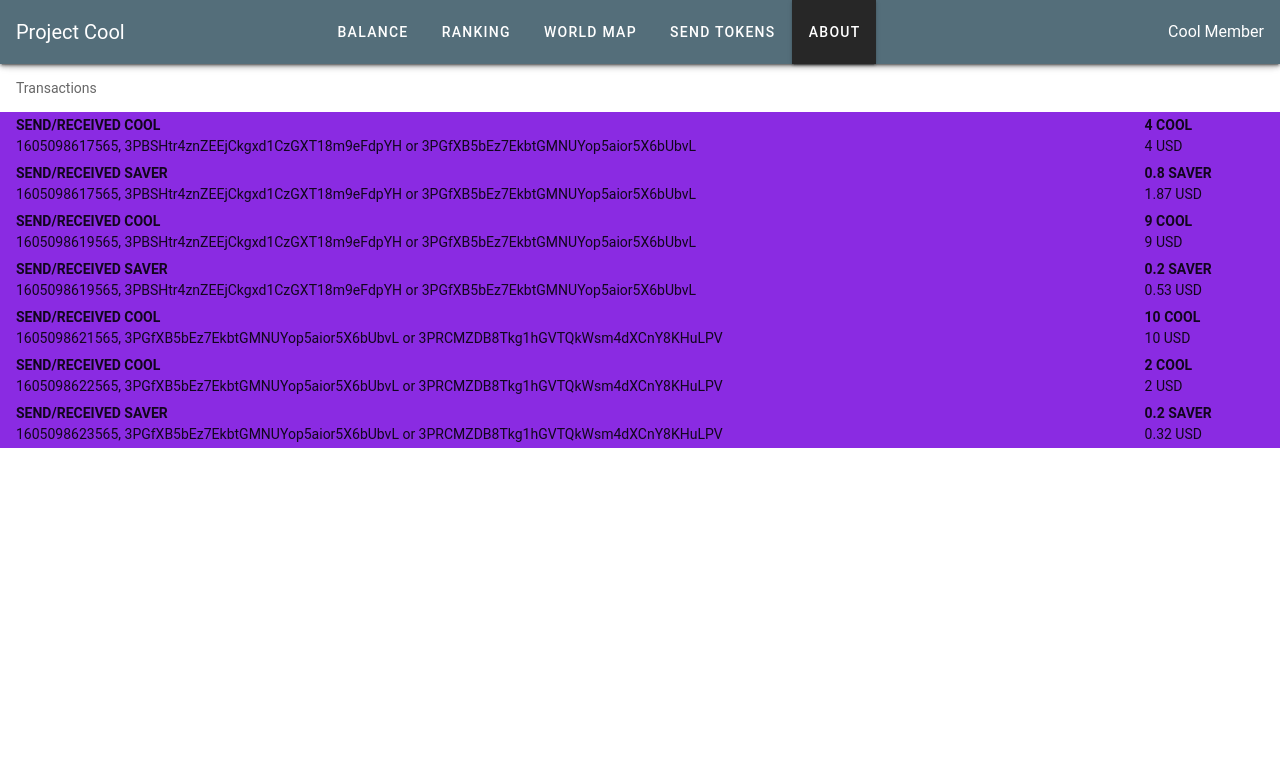
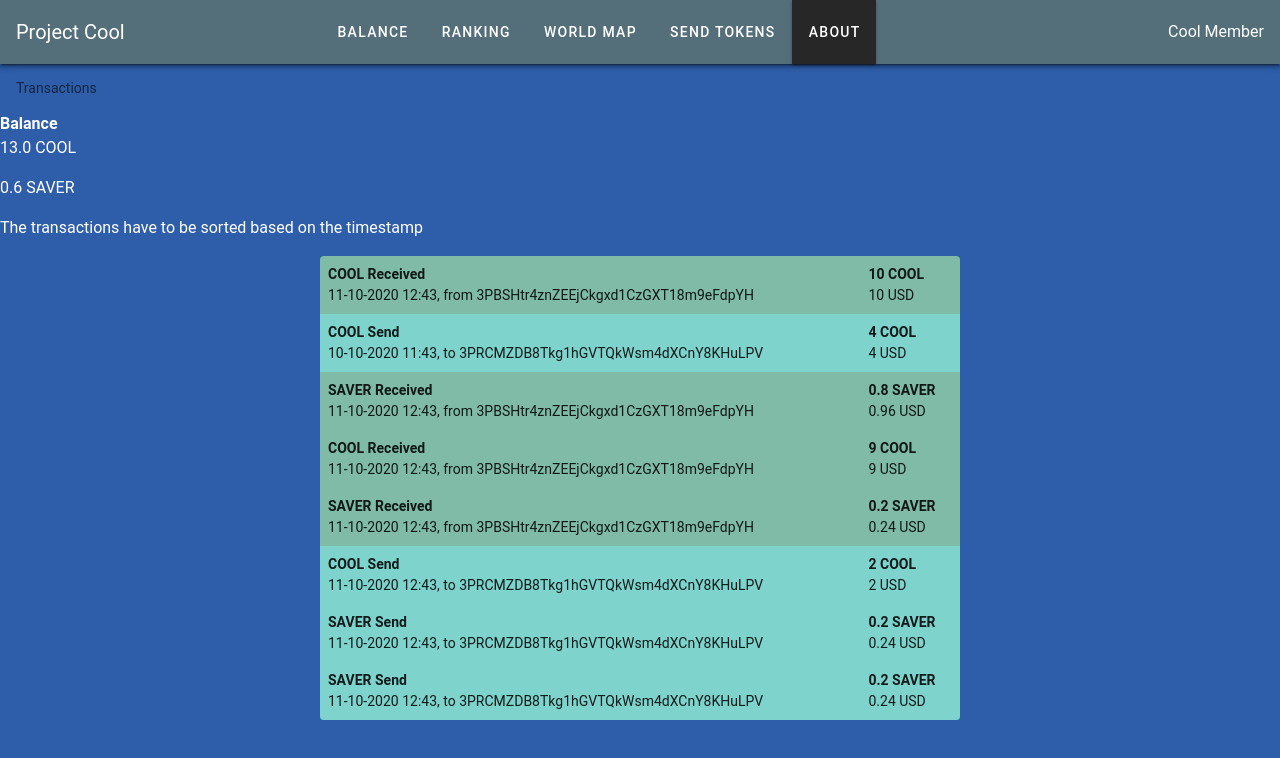
Before and after one commit to NicoleKuong/Team-cool-project, a Vue app in the folder project-cool/: page /transactions in a window 1280 px wide. Shown: the top 758 px of the page. Built offline with nearby package versions, Linux system fonts and the light colour scheme; the HTML template or start-up script is replaced by a standard one.

Commit message:
added a balance and shows the transactions correctly

```diff
--- a/project-cool/src/App.vue
+++ b/project-cool/src/App.vue
@@ -8,10 +8,10 @@
 </template>
 
 <script>
-import NavigationBar from "./components/NavigationBar";
+import NavigationBar from './components/NavigationBar';
 
 export default {
-  name: "App",
+  name: 'App',
 
   components: {
     NavigationBar,
@@ -22,3 +22,10 @@ export default {
   }),
 };
 </script>
+
+<style scoped>
+* {
+  background-color: #2e5eaa;
+  color: white;
+}
+</style>
--- a/project-cool/src/components/Transactions.vue
+++ b/project-cool/src/components/Transactions.vue
@@ -1,17 +1,30 @@
 <template>
   <div>
     <v-subheader>Transactions</v-subheader>
-    <v-simple-table>
+    <h4>Balance</h4>
+    <p>{{ getBalance('COOL') }} COOL</p>
+    <p>{{ getBalance('SAVER') }} SAVER</p>
+    <p>The transactions have to be sorted based on the timestamp</p>
+
+    <v-simple-table width="50%">
       <template v-slot:default>
         <tbody v-for="tx in transactionData" :key="tx">
-          <tr>
-            <td>
-              <h4>SEND/RECEIVED {{ tx.tokenName }}</h4>
-              <p>{{ tx.timestamp }}, {{ tx.sender }} or {{ tx.recipient }}</p>
+          <tr :class="getCssTransactionStatus(tx.sender, tx.recipient)">
+            <td class="pa-2">
+              <h4 :class="tx.tokenName">
+                {{ tx.tokenName }}
+                {{ getTransactionStatus(tx.sender, tx.recipient) }}
+              </h4>
+              <p class="ma-0">
+                {{ convertTimestamp(tx.timestamp) }},
+                {{ getToOrFromAddress(tx.sender, tx.recipient) }}
+              </p>
             </td>
-            <td>
+            <td class="pa-2">
               <h4>{{ tx.amount }} {{ tx.tokenName }}</h4>
-              <p>{{ convertTokenToUSD(tx.tokenName, tx.amount) }} USD</p>
+              <p class="ma-0">
+                {{ convertTokenToUSD(tx.tokenName, tx.amount) }} USD
+              </p>
             </td>
           </tr>
         </tbody>
@@ -26,35 +39,79 @@ import transactionData from '../data/transactionData.json';
 export default {
   name: 'Transactions',
   methods: {
+    getBalance(token) {
+      let balance = 0;
+
+      for (let i = 0; i < this.transactionData.length; i++) {
+        let { tokenName, amount, recipient, sender } = this.transactionData[i];
+
+        if (token == tokenName && this.userAddress == recipient) balance += amount;
+        else if (token == tokenName && this.userAddress == sender) balance -= amount;
+      }
+
+      return balance.toFixed(1);
+    },
+    convertTimestamp(timestamp) {
+      let date = new Date(timestamp);
+      return `${date.getDate()}-${date.getMonth()}-${date.getFullYear()} ${date.getHours()}:${date.getMinutes()}`;
+    },
     convertTokenToUSD(token, amount) {
       if (token === 'COOL') {
         const value = amount * 1;
         return value;
       } else if (token === 'SAVER') {
         // Calculate what the market value could be
-        const value = amount * (Math.random() * 2 + 1);
-        console.log(value);
+        const value = amount * this.marketValueSaverUSD;
         return value.toFixed(2);
       } else {
-        return 'Convert Token To USD Error';
+        return 'Convert to USD Error';
+      }
+    },
+    getTransactionStatus(sender, receiver) {
+      //If the wallet from the user is equal to the address of the sender show that he send the transactions
+      if (sender == this.userAddress) {
+        return 'Send';
+      } else if (receiver == this.userAddress) {
+        return 'Received';
+      }
+    },
+    getToOrFromAddress(sender, receiver) {
+      // If the wallet is from the sender show the address who recieved the tokens. If the wallet is from the recipient show the address who send the tokens
+      if (sender == this.userAddress) {
+        return `to ${receiver}`;
+      } else if (receiver == this.userAddress) {
+        return `from ${sender}`;
+      }
+    },
+    getCssTransactionStatus(sender, receiver) {
+      if (sender === this.userAddress) {
+        return 'send';
+      } else if (receiver === this.userAddress) {
+        return 'received';
+      } else {
+        return 'd-none';
       }
     },
   },
   data() {
     return {
-      transactionData: transactionData.transactions,
+      transactionData: transactionData.transactionData,
       userAddress: '3PGfXB5bEz7EkbtGMNUYop5aior5X6bUbvL',
+      marketValueSaverUSD: 1.2
     };
   },
 };
 </script>
 
 <style scoped>
-.v-application p {
-  margin: 0px;
+.v-data-table {
+  max-width: 50%;
+  margin: auto;
 }
-
-tr {
-  background-color: blueviolet;
+tr.send {
+  background-color: rgba(0, 167, 155, 0.5);
+}
+tr.received {
+  background-color: rgba(0, 120, 80, 0.5);
 }
 </style>
--- a/project-cool/src/data/transactionData.json
+++ b/project-cool/src/data/transactionData.json
@@ -1,12 +1,20 @@
 {
-    "transactions": [
+    "transactionData": [
         {
             "tokenName": "COOL",
             "id": 1,
             "sender": "3PBSHtr4znZEEjCkgxd1CzGXT18m9eFdpYH",
             "timestamp": 1605098617565,
+            "amount": 10,
+            "recipient": "3PGfXB5bEz7EkbtGMNUYop5aior5X6bUbvL"
+        },
+        {
+            "tokenName": "COOL",
+            "id": 5,
+            "sender": "3PGfXB5bEz7EkbtGMNUYop5aior5X6bUbvL",
+            "timestamp": 1605008631565,
             "amount": 4,
-            "recipient": "3PGfXB5bEz7EkbtGMNUYop5aior5X6bUbvL"
+            "recipient": "3PRCMZDB8Tkg1hGVTQkWsm4dXCnY8KHuLPV"
         },
         {
             "tokenName": "SAVER",
@@ -34,14 +42,6 @@
         },
         {
             "tokenName": "COOL",
-            "id": 5,
-            "sender": "3PGfXB5bEz7EkbtGMNUYop5aior5X6bUbvL",
-            "timestamp": 1605098621565,
-            "amount": 10,
-            "recipient": "3PRCMZDB8Tkg1hGVTQkWsm4dXCnY8KHuLPV"
-        },
-        {
-            "tokenName": "COOL",
             "id": 6,
             "sender": "3PGfXB5bEz7EkbtGMNUYop5aior5X6bUbvL",
             "timestamp": 1605098622565,
@@ -55,6 +55,22 @@
             "timestamp": 1605098623565,
             "amount": 0.2,
             "recipient": "3PRCMZDB8Tkg1hGVTQkWsm4dXCnY8KHuLPV"
+        },
+        {
+            "tokenName": "SAVER",
+            "id": 7,
+            "sender": "3PGfXB5bEz7EkbtGMNUYop5aior5X6bUbvL",
+            "timestamp": 1605098623565,
+            "amount": 0.2,
+            "recipient": "3PRCMZDB8Tkg1hGVTQkWsm4dXCnY8KHuLPV"
+        },
+        {
+            "tokenName": "SAVER",
+            "id": 7,
+            "sender": "123",
+            "timestamp": 1605098623565,
+            "amount": 0.2,
+            "recipient": "456"
         }
     ]
 }
```
